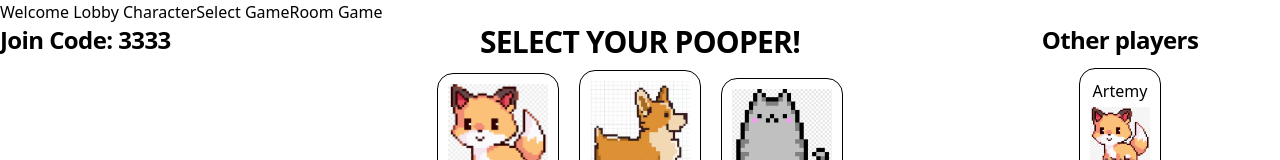
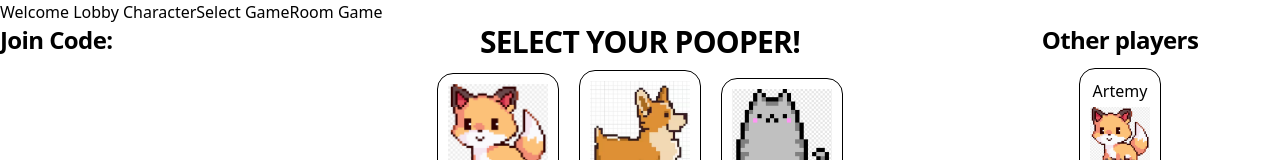
Before and after one commit to LiamAttClarke/gamejam_tojam2023, a Vue app in the folder apps/client/: page /character in a window 1280 px wide. Shown: the top 160 px of the page. Built offline with nearby package versions, Linux system fonts and the light colour scheme.

Commit message:
roomid=joincode, join via lower case

```diff
--- a/apps/client/src/views/CharacterSelect.vue
+++ b/apps/client/src/views/CharacterSelect.vue
@@ -41,7 +41,7 @@ const players: Array<Object> = [
   }
 ]
 
-const joinCode: Number = useGameManagerStore.joinCode;
+const joinCode: Number = useGameManagerStore.roomId;
 
 function selectCharacter(character: String) {
   console.log(character, selectedCharacter.value)
@@ -51,7 +51,7 @@ function selectCharacter(character: String) {
 <template>
   <div class="grid grid-cols-12">
     <div class="sidebar col-span-3">
-      <h2 class="text-2xl font-bold tracking-tight text-black">Join Code: {{ joinCode }}</h2>
+      <h2 class="text-2xl font-bold tracking-tight text-black">Join Code: <span class="uppercase">{{ joinCode }}</span></h2>
     </div>
 
     <div class="center-container col-span-6 px-4">
--- a/apps/client/src/views/GameLobby.vue
+++ b/apps/client/src/views/GameLobby.vue
@@ -8,7 +8,7 @@
     <div class="flex flex-col items-center pt-12">
       <h2 class="text-2xl font-bold tracking-tight text-black">Join a Shitty Gang</h2>
       <div class="pt-4">
-        <input class="h-10 bg-gray-50 border border-gray-300 text-gray-900 text-sm focus:ring-blue-500 focus:border-blue-500 p-2.5" type="text" id="roomInput" v-model="roomIdInput" placeholder="Enter Room ID">
+        <input class="h-10 bg-gray-50 border border-gray-300 text-gray-900 text-sm focus:ring-blue-500 focus:border-blue-500 p-2.5 uppercase" type="text" id="roomInput" v-model="roomIdInput" placeholder="Enter Room ID">
         <ButtonBasic class="ml-4" @click="joinRoom">Join Game</ButtonBasic>
 
       </div>
@@ -41,6 +41,7 @@ function joinRoom() {
   }else{
     console.log('no room id');
   }
+  roomIdInput.value = roomIdInput.value.toLowerCase();
 
   if(socket.value){
     socket.value = io('http://localhost:3000');
```
